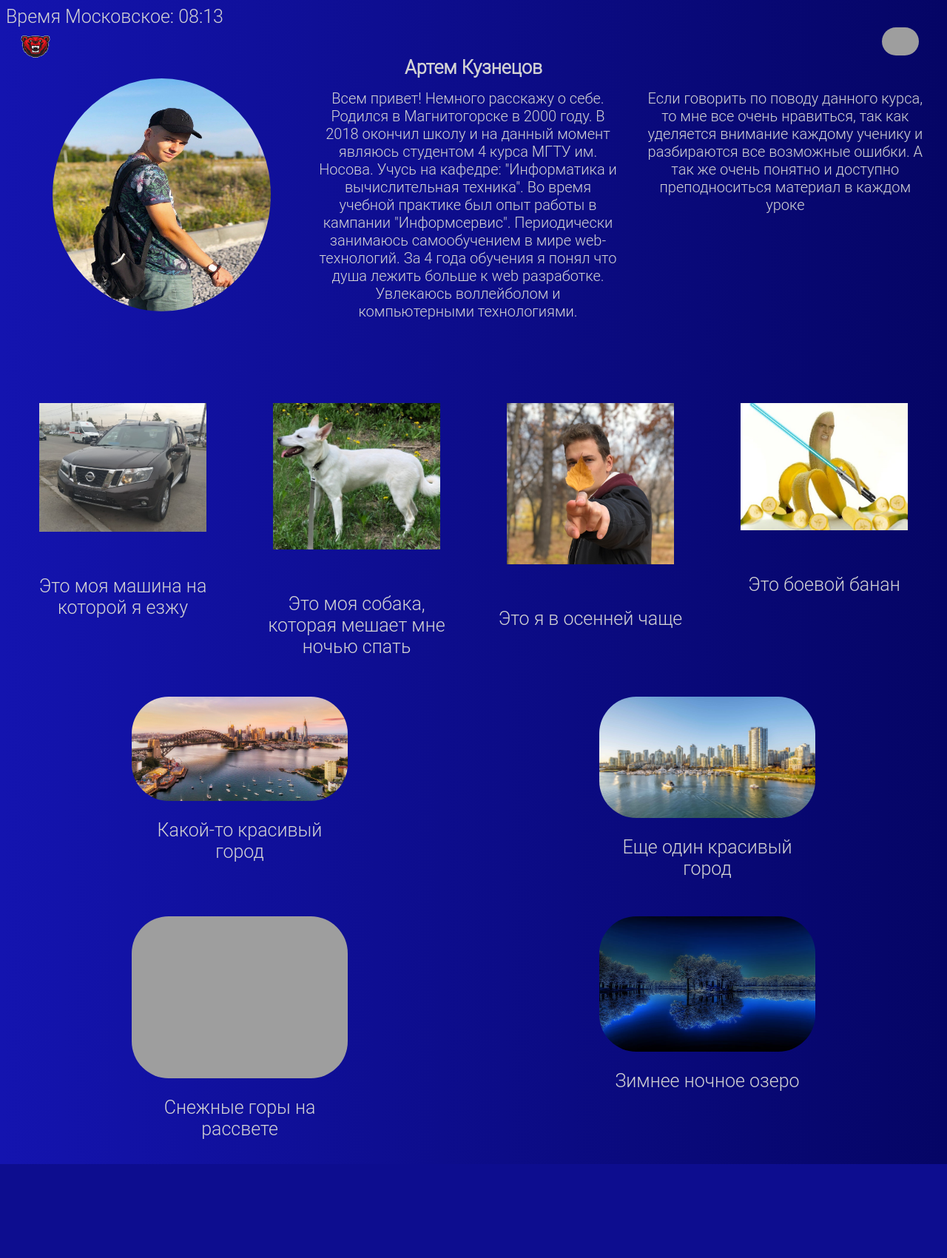
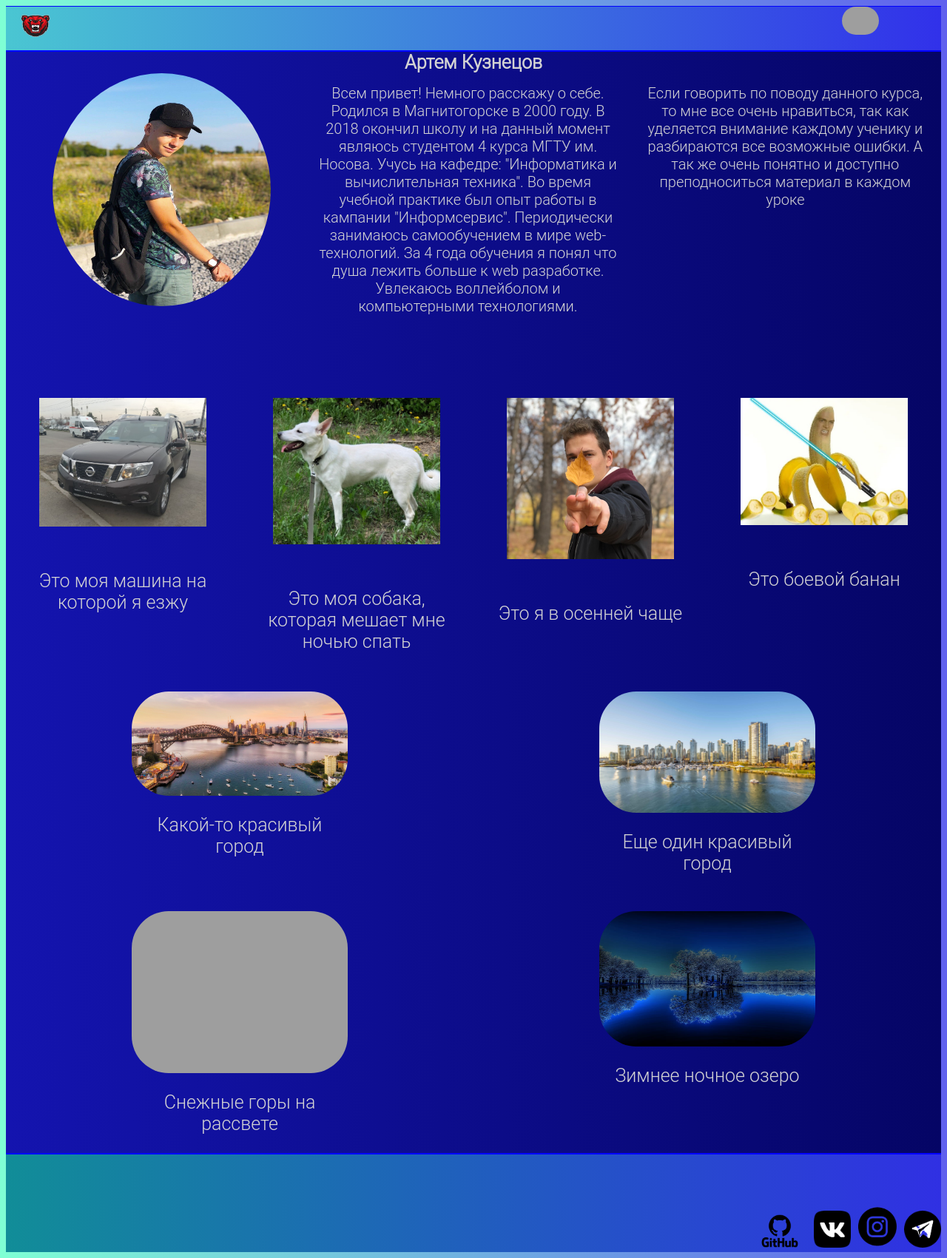
Before and after one commit to 7binker4/Artem_Kuznetsov, a PHP site: page / in a window 1280 px wide. Shown: the whole page at 74% size. Before the commit the page ends 1574 px from the top, so only its background shows below. Run offline with PHP 8.4, Linux system fonts and the light colour scheme; grey boxes are pictures that could not be loaded.

Commit message:
09.02.2022

```diff
--- a/dop_homework.html
+++ b/inc/dop_homework.html
@@ -3,7 +3,7 @@
 <head>
     <meta charset="UTF-8">
     <title>Title</title>
-    <link rel="stylesheet" href="style/dop_style.css">
+    <link rel="stylesheet" href="../style/dop_style.css">
 </head>
 <body>
     <div class="container">
--- /dev/null
+++ b/inc/footer.php
@@ -0,0 +1,19 @@
+<footer>
+    <div class="footer">
+        <div></div>
+        <div></div>
+        <div></div>
+        <div></div>
+        <div></div>
+        <div></div>
+        <div></div>
+        <div class="contact">
+            <a href="https://github.com/7binker4"><img src="images/GitHub-logo.png" width="80px" alt="GitHub"></a>
+            <a href="https://vk.com/idbunker074"><img src="images/vk-logo.png" width="50px" alt="VK"></a>
+            <a href="https://github.com/7binker4"><img src="images/instagram-logo.png" width="60px" alt="Instagram"></a>
+            <a href="https://t.me/bunker4"><img src="images/telegram-logo.png" width="50px" alt="Telegram"></a>
+        </div>
+    </div>
+</footer>
+</body>
+</html>
--- /dev/null
+++ b/inc/header.php
@@ -0,0 +1,32 @@
+
+<!doctype html>
+<html lang="en">
+<head>
+    <meta charset="UTF-8">
+    <meta name="viewport"
+          content="width=device-width, user-scalable=no, initial-scale=1.0, maximum-scale=1.0, minimum-scale=1.0">
+    <meta http-equiv="X-UA-Compatible" content="ie=edge">
+    <link rel="stylesheet" href="style/style.css">
+    <link rel="stylesheet" href="style/footer.css">
+    <link rel="stylesheet" href="style/header.css">
+    <title>Document</title>
+</head>
+<body>
+<header>
+    <div class="header">
+        <img id="img1" src="images/logo1.png" alt="Лого">
+        <!--<div class="links"><a href="mendeleev.html" class="btn">Таблица Менделеева</a></div>
+        <div><a href="dop_homework.html" class="btn">Дополнительное задание</a></div>-->
+        <nav class="nav">
+            <ul class="topmenu">
+                <li style="width: 50px"><a style="width: 50px" href="" class="down"><img align="left" style="border-radius: 25px" width="100%" src="images/awesome_burger.gif" alt="Меню"></a>
+                    <ul class="submenu">
+                        <li><a href="inc/mendeleev.html">Менделеев</a></li>
+                        <li><a href="inc/dop_homework.html">Доп. задание</a></li>
+                        <li><a href="inc/09.02.2022.php">Задание от 09.02.2022</a></li>
+                    </ul>
+                </li>
+            </ul>
+        </nav>
+    </div>
+</header>
--- a/mendeleev.html
+++ b/inc/mendeleev.html
@@ -3,7 +3,7 @@
 <head>
     <meta charset="UTF-8">
     <title>Mendeleev</title>
-    <link rel="stylesheet" href="style/mendeleev_style.css">
+    <link rel="stylesheet" href="../style/mendeleev_style.css">
 </head>
 <body>
 <table style="margin-top: 50px" align="center" width="40%" border="1">
@@ -151,6 +151,6 @@
 
     </tr>
 </table>
-<img src="images/zriiHlgdELk0pJ_W2V6O5Q.gif" alt="Гифка" width="30%" style="padding-left: 35%">
+<img src="../images/zriiHlgdELk0pJ_W2V6O5Q.gif" alt="Гифка" width="30%" style="padding-left: 35%">
 </body>
 </html>
--- a/index.php
+++ b/index.php
@@ -1,47 +1,18 @@
 <?php
-date_default_timezone_set('Europe/Moscow');
-$dateNow = date('H:i');;
-echo "Время Московское: $dateNow";
-
+date_default_timezone_set('asia/yekaterinburg');
+$dateNow = date('H:i');
 if ($dateNow >= 8 and $dateNow < 20){
     echo "<style>
-            body {background: linear-gradient(to right, aquamarine, #6060ee);}
+            main {background: linear-gradient(to right, aquamarine, #2e2ec4);}
           </style>";
 } else{
-    echo "<style> body {background: linear-gradient(to left, #050565, #1414af);
+    echo "<style> main {background: linear-gradient(to left, #050565, #1414af);
                         color: lightgray;}
           </style>";
 }
 ?>
 
-<!doctype html>
-<html lang="en">
-<head>
-    <link rel="stylesheet" href="style/style.css">
-    <meta charset="UTF-8">
-    <meta name="viewport"
-          content="width=device-width, user-scalable=no, initial-scale=1.0, maximum-scale=1.0, minimum-scale=1.0">
-    <meta http-equiv="X-UA-Compatible" content="ie=edge">
-    <title>Document</title>
-</head>
-<body>
-<header>
-    <div class="header">
-        <img id="img1" src="images/logo1.png" alt="Лого">
-        <!--<div class="links"><a href="mendeleev.html" class="btn">Таблица Менделеева</a></div>
-        <div><a href="dop_homework.html" class="btn">Дополнительное задание</a></div>-->
-        <nav class="nav">
-            <ul class="topmenu">
-                <li style="width: 50px"><a style="width: 50px" href="" class="down"><img align="left" style="border-radius: 25px" width="100%" src="images/awesome_burger.gif"  alt="Меню"></a>
-                    <ul class="submenu">
-                        <li><a href="mendeleev.html">Менделеев</a></li>
-                        <li><a href="dop_homework.html">Доп. задание</a></li>
-                    </ul>
-                </li>
-            </ul>
-        </nav>
-    </div>
-</header>
+<?php require_once 'inc/header.php' ?>
 <main>
     <div class="fio"><b>Артем Кузнецов</b></div>
     <div class="main">
@@ -105,5 +76,4 @@ if ($dateNow >= 8 and $dateNow < 20){
         </div>
     </div>
 </main>
-</body>
-</html>
+<?php require_once 'inc/footer.php'?>
--- /dev/null
+++ b/style/footer.css
@@ -0,0 +1,11 @@
+.footer{
+    border-top: 2px solid blue;
+    display: grid;
+    grid-template-columns: 1fr 1fr 1fr 1fr;
+    grid-template-rows: 1fr 1fr;
+    background: linear-gradient(to right, #118d98, #3030e3);
+}
+
+.contact{
+    text-align: end;
+}
--- /dev/null
+++ b/style/header.css
@@ -0,0 +1,5 @@
+header{
+    background: linear-gradient(to right, #4ac6d2, #3131ea);
+    height: 60px;
+    border-bottom: 2px solid blue;
+}
--- a/style/style.css
+++ b/style/style.css
@@ -1,9 +1,10 @@
 body{
-    /*background: linear-gradient(to right, aquamarine, #6060ee);*/
+    background: linear-gradient(to right, aquamarine, #6060ee);
     font-family: "Roboto Light";
     font-size: large;
     font-size: 25px;
 }
+
 header{
     /*border: 3px solid blue;*/
     text-align: left;
@@ -167,6 +168,7 @@ header{
     display: grid;
     grid-template-columns: 1fr 1fr;
     height: 40px;
+    border-top: 1px solid blue;
 }
 
 nav ul {
```
Also changed, not shown: inc/09.02.2022.php (added, +98 -0 lines), inc/test.html (renamed from test.html, +4 -4 lines), images/GitHub-logo.png (added), images/instagram-logo.png (added), images/telegram-logo.png (added), images/vk-logo.png (added).
